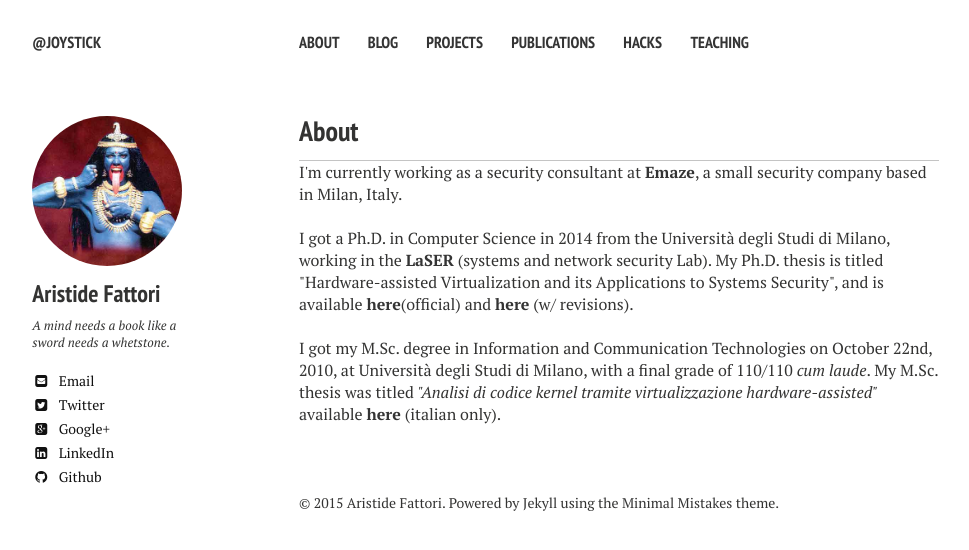
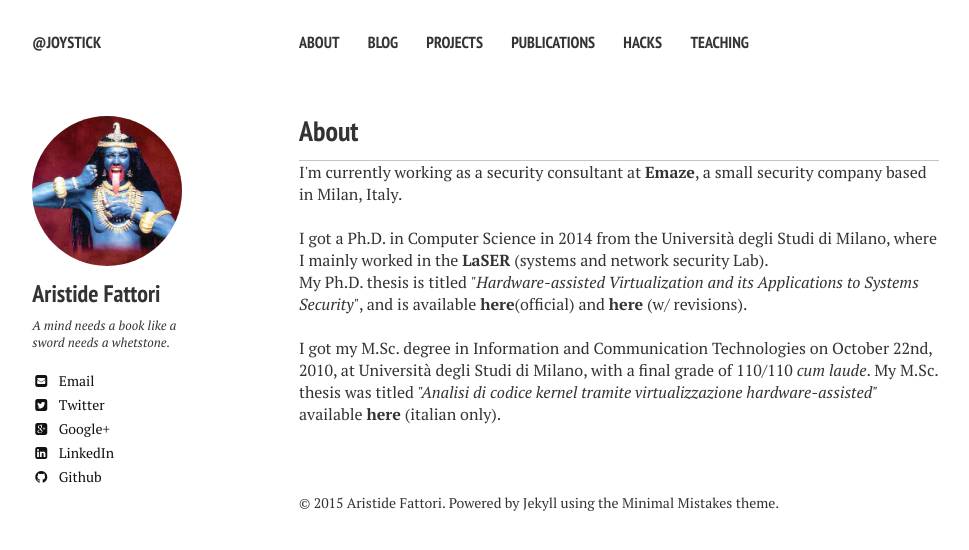
Before and after one commit to joystick2020/joystick2020.github.io, a Jekyll site: the page built from index.md, in a window 1280 px wide. Shown: the top 550 px of the page, without its empty margins (21-990 px from the left). Built offline with Jekyll 4.4.1, drawn with Linux system fonts in a browser that asks for light colours; nearby versions of some CDN libraries.

```diff
--- a/_data/bio.yml
+++ b/_data/bio.yml
@@ -6,10 +6,11 @@ curr: I'm currently working as a security consultant at
 
 
 phd: I got a Ph.D. in Computer Science in 2014 from the Universit&agrave; degli
-     Studi di Milano, working in the <a
+     Studi di Milano, where I mainly worked in the <a
      href="http://security.di.unimi.it/"><b>LaSER</b></a> (systems and network
-     security Lab). My Ph.D. thesis is titled "Hardware-assisted Virtualization
-     and its Applications to Systems Security", and is available <a
+     security Lab). <br />
+     My Ph.D. thesis is titled <i>"Hardware-assisted Virtualization
+     and its Applications to Systems Security"</i>, and is available <a
      href="http://air.unimi.it/bitstream/2434/233326/2/phd_unimi_r09034.pdf"><b>here</b>(official)</a>
      and <a href="stuff/phd.pdf"><b>here</b></a> (w/ revisions).
 
--- a/_layouts/post-index.html
+++ b/_layouts/post-index.html
@@ -8,8 +8,6 @@
 </head>
 
 <body class="post-index">
-
-{% include _browser-upgrade.html %}
 
 {% include _navigation.html %}
 
```
Also changed, not shown: _data/projects.yml (+18 -6 lines), _layouts/projects.html (+6 -3 lines).
